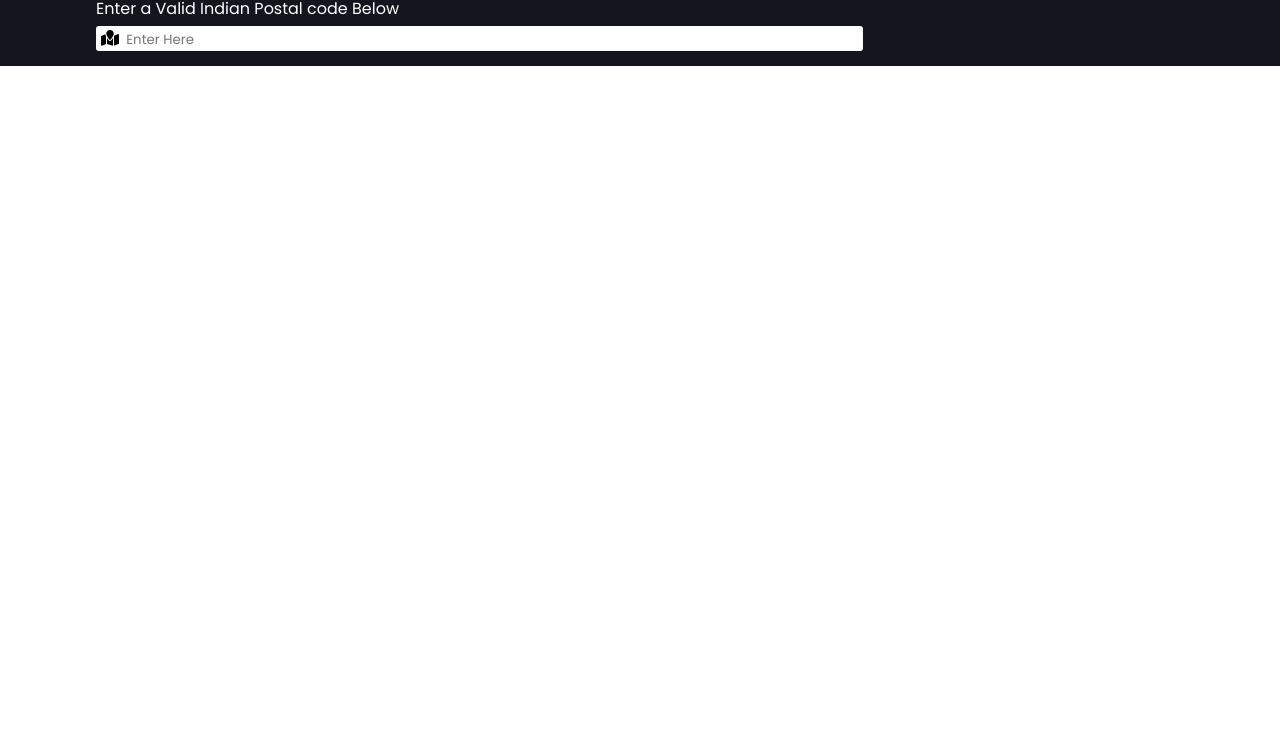
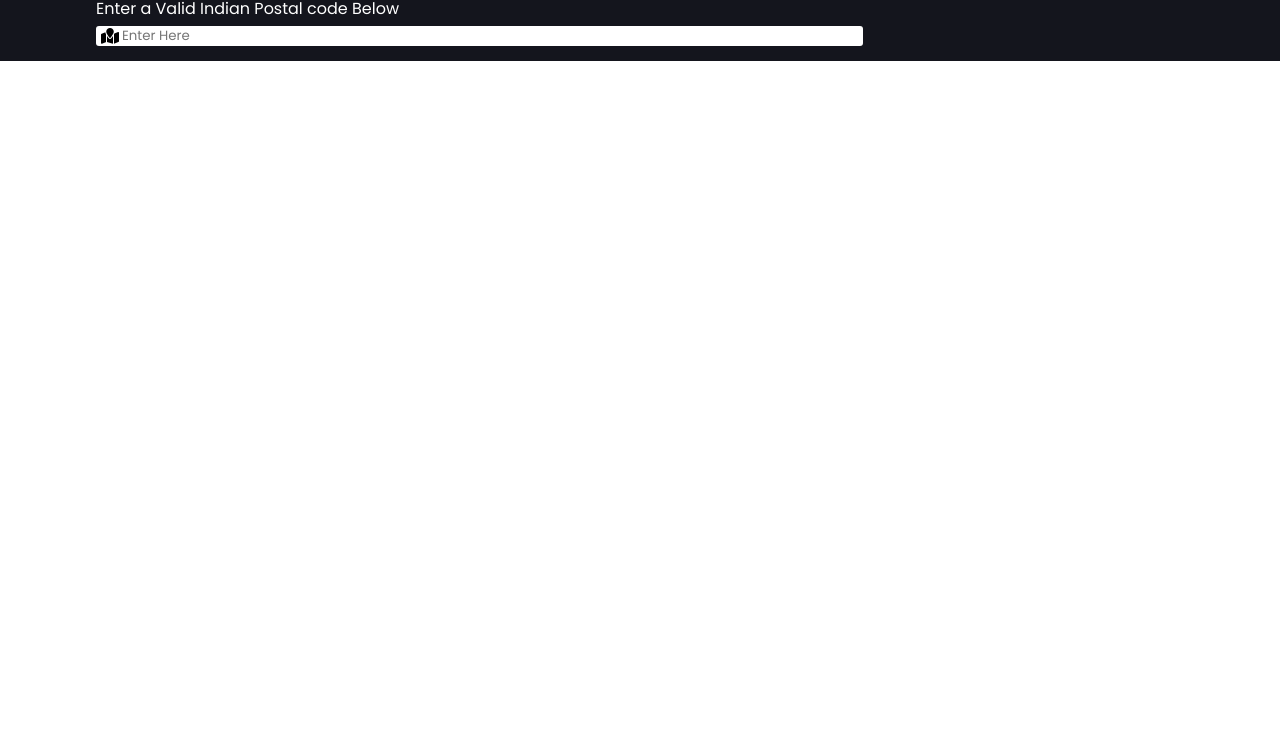
Before and after one commit to Praful-Daksh/PostalCode, a plain HTML site: page index.html in a window 1280 px wide. Shown: the part 62-800 px from the top of the page. Drawn offline with Linux system fonts and the light colour scheme.

Commit message:
update index.html

```diff
--- a/index.html
+++ b/index.html
@@ -41,12 +41,14 @@
     color:black;
     border-radius:3px;
     padding-left:5px;
+    display: flex;
+    align-items: center;
   }
   .input-area input{
     outline: none;
     border:none;
     padding-left: 3px;
-    width:90%;
+    width:50%;
   }
   section {
     width:100vw;
```
